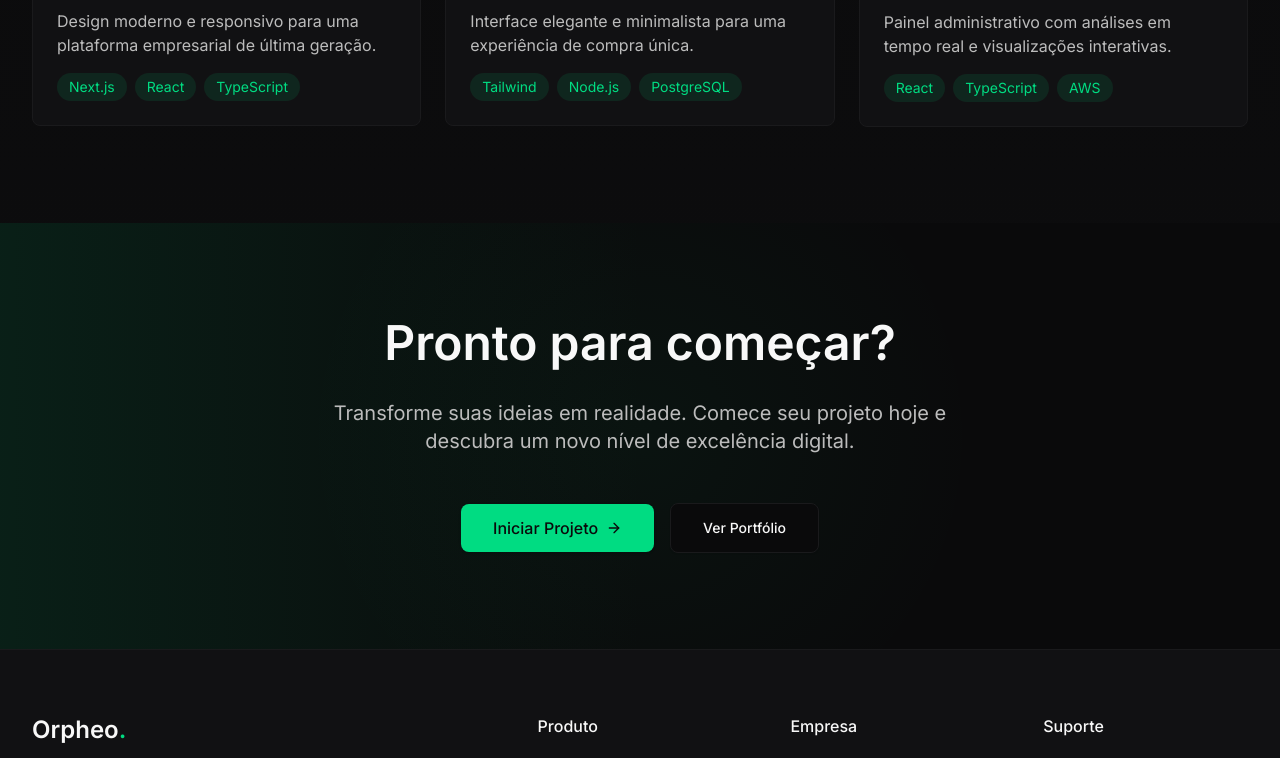
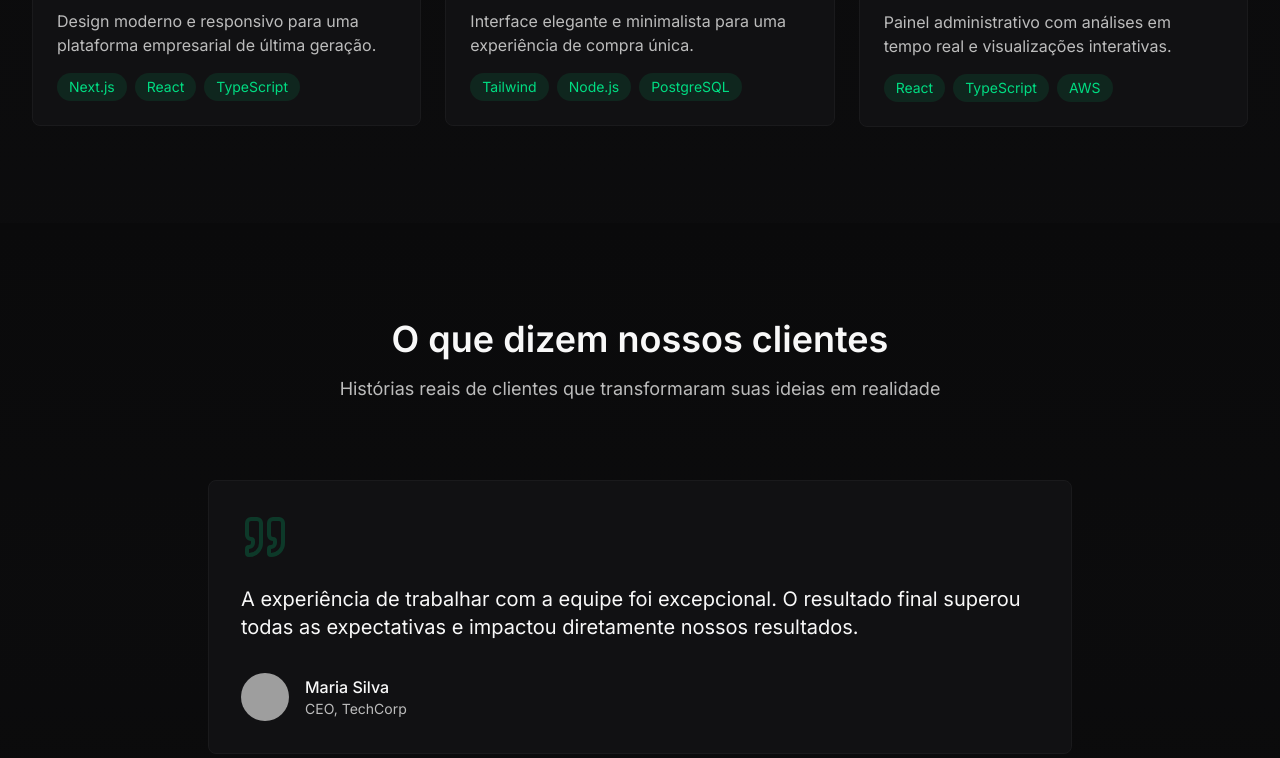
Before and after one commit to luizinhodavp041/orpheo-digital-3, a Next.js app: page / in a window 1280 px wide. Shown: the part 2000-2758 px from the top of the page. Built offline with nearby package versions, Linux system fonts and the light colour scheme; grey boxes are pictures that could not be loaded.

Commit message:
testimonials

```diff
--- a/src/app/page.tsx
+++ b/src/app/page.tsx
@@ -3,6 +3,7 @@
 import HeroSection from "@/components/sections/hero";
 import FeaturesSection from "@/components/sections/features";
 import ShowcaseSection from "@/components/sections/showcase";
+import TestimonialsSection from "@/components/sections/testimonials";
 import CTASection from "@/components/sections/cta";
 import Footer from "@/components/layout/footer";
 
@@ -12,6 +13,7 @@ export default function Home() {
       <HeroSection />
       <FeaturesSection />
       <ShowcaseSection />
+      <TestimonialsSection />
       <CTASection />
       <Footer />
     </main>
--- a/src/components/sections/testimonials.tsx
+++ b/src/components/sections/testimonials.tsx
@@ -0,0 +1,194 @@
+"use client";
+
+import React, { useState } from "react";
+import { motion, AnimatePresence } from "framer-motion";
+import { ArrowLeft, ArrowRight, Quote } from "lucide-react";
+import { Button } from "@/components/ui/button";
+
+const testimonials = [
+  {
+    id: 1,
+    content:
+      "A experiência de trabalhar com a equipe foi excepcional. O resultado final superou todas as expectativas e impactou diretamente nossos resultados.",
+    author: "Maria Silva",
+    role: "CEO, TechCorp",
+    image: "/api/placeholder/100/100",
+  },
+  {
+    id: 2,
+    content:
+      "Design moderno e desenvolvimento impecável. A equipe entendeu perfeitamente nossas necessidades e entregou um produto incrível.",
+    author: "João Santos",
+    role: "Diretor de Produto, InovaTech",
+    image: "/api/placeholder/100/100",
+  },
+  {
+    id: 3,
+    content:
+      "Profissionalismo e criatividade em cada etapa do projeto. A comunicação foi clara e o prazo foi respeitado à risca.",
+    author: "Ana Costa",
+    role: "Marketing Lead, StartupXYZ",
+    image: "/api/placeholder/100/100",
+  },
+];
+
+export default function TestimonialsSection() {
+  const [currentIndex, setCurrentIndex] = useState(0);
+  const [direction, setDirection] = useState(0);
+
+  const slideVariants = {
+    enter: (direction: number) => ({
+      x: direction > 0 ? 1000 : -1000,
+      opacity: 0,
+    }),
+    center: {
+      zIndex: 1,
+      x: 0,
+      opacity: 1,
+    },
+    exit: (direction: number) => ({
+      zIndex: 0,
+      x: direction < 0 ? 1000 : -1000,
+      opacity: 0,
+    }),
+  };
+
+  const swipeConfidenceThreshold = 10000;
+  const swipePower = (offset: number, velocity: number) => {
+    return Math.abs(offset) * velocity;
+  };
+
+  const paginate = (newDirection: number) => {
+    setDirection(newDirection);
+    setCurrentIndex((prevIndex) =>
+      prevIndex + newDirection < 0
+        ? testimonials.length - 1
+        : prevIndex + newDirection >= testimonials.length
+        ? 0
+        : prevIndex + newDirection
+    );
+  };
+
+  return (
+    <section className="py-24 bg-background relative overflow-hidden">
+      {/* Background com gradiente sutil */}
+      <div className="absolute inset-0">
+        <div className="absolute inset-0 bg-gradient-to-b from-background via-background-secondary/20 to-background" />
+      </div>
+
+      <div className="container relative z-10">
+        {/* Cabeçalho */}
+        <div className="text-center space-y-4 mb-16">
+          <motion.h2
+            initial={{ opacity: 0, y: 20 }}
+            whileInView={{ opacity: 1, y: 0 }}
+            transition={{ duration: 0.5 }}
+            viewport={{ once: true }}
+            className="text-3xl md:text-4xl font-semibold"
+          >
+            O que dizem nossos clientes
+          </motion.h2>
+          <motion.p
+            initial={{ opacity: 0, y: 20 }}
+            whileInView={{ opacity: 1, y: 0 }}
+            transition={{ duration: 0.5, delay: 0.1 }}
+            viewport={{ once: true }}
+            className="text-text-secondary text-lg max-w-2xl mx-auto"
+          >
+            Histórias reais de clientes que transformaram suas ideias em
+            realidade
+          </motion.p>
+        </div>
+
+        {/* Carrossel */}
+        <div className="relative max-w-4xl mx-auto px-4">
+          <div className="relative h-[300px] flex items-center justify-center">
+            <AnimatePresence initial={false} custom={direction}>
+              <motion.div
+                key={currentIndex}
+                custom={direction}
+                variants={slideVariants}
+                initial="enter"
+                animate="center"
+                exit="exit"
+                transition={{
+                  x: { type: "spring", stiffness: 300, damping: 30 },
+                  opacity: { duration: 0.2 },
+                }}
+                drag="x"
+                dragConstraints={{ left: 0, right: 0 }}
+                dragElastic={1}
+                onDragEnd={(e, { offset, velocity }) => {
+                  const swipe = swipePower(offset.x, velocity.x);
+
+                  if (swipe < -swipeConfidenceThreshold) {
+                    paginate(1);
+                  } else if (swipe > swipeConfidenceThreshold) {
+                    paginate(-1);
+                  }
+                }}
+                className="absolute w-full"
+              >
+                <div className="bg-background-secondary p-8 rounded-lg border border-border">
+                  <Quote className="w-12 h-12 text-accent/20 mb-6" />
+                  <p className="text-lg md:text-xl text-text mb-8 leading-relaxed">
+                    {testimonials[currentIndex].content}
+                  </p>
+                  <div className="flex items-center gap-4">
+                    <img
+                      src={testimonials[currentIndex].image}
+                      alt={testimonials[currentIndex].author}
+                      className="w-12 h-12 rounded-full object-cover"
+                    />
+                    <div>
+                      <h4 className="font-medium text-text">
+                        {testimonials[currentIndex].author}
+                      </h4>
+                      <p className="text-text-secondary text-sm">
+                        {testimonials[currentIndex].role}
+                      </p>
+                    </div>
+                  </div>
+                </div>
+              </motion.div>
+            </AnimatePresence>
+          </div>
+
+          {/* Botões de navegação */}
+          <div className="flex justify-center gap-4 mt-8">
+            <Button
+              onClick={() => paginate(-1)}
+              variant="outline"
+              className="p-2 rounded-full border-border hover:bg-background-secondary"
+            >
+              <ArrowLeft className="w-5 h-5" />
+            </Button>
+            <Button
+              onClick={() => paginate(1)}
+              variant="outline"
+              className="p-2 rounded-full border-border hover:bg-background-secondary"
+            >
+              <ArrowRight className="w-5 h-5" />
+            </Button>
+          </div>
+
+          {/* Indicadores */}
+          <div className="flex justify-center gap-2 mt-6">
+            {testimonials.map((_, index) => (
+              <button
+                key={index}
+                onClick={() => {
+                  setDirection(index > currentIndex ? 1 : -1);
+                  setCurrentIndex(index);
+                }}
+                className={`w-2 h-2 rounded-full transition-colors ${
+                  index === currentIndex ? "bg-accent" : "bg-border"
+                }`}
+              />
+            ))}
+          </div>
+        </div>
+      </div>
+    </section>
+  );
+}
```
